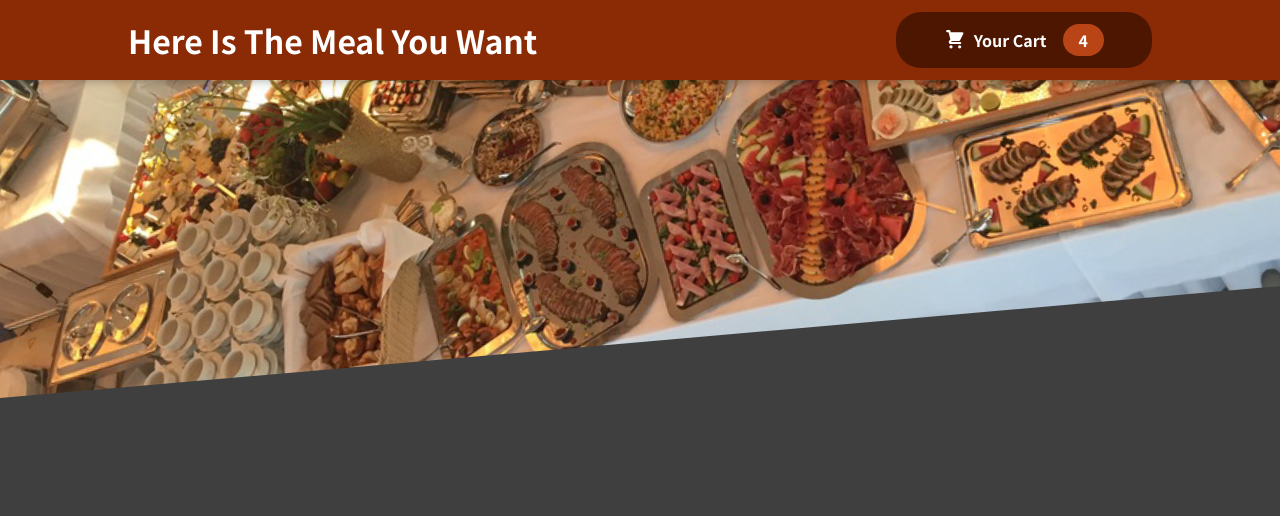
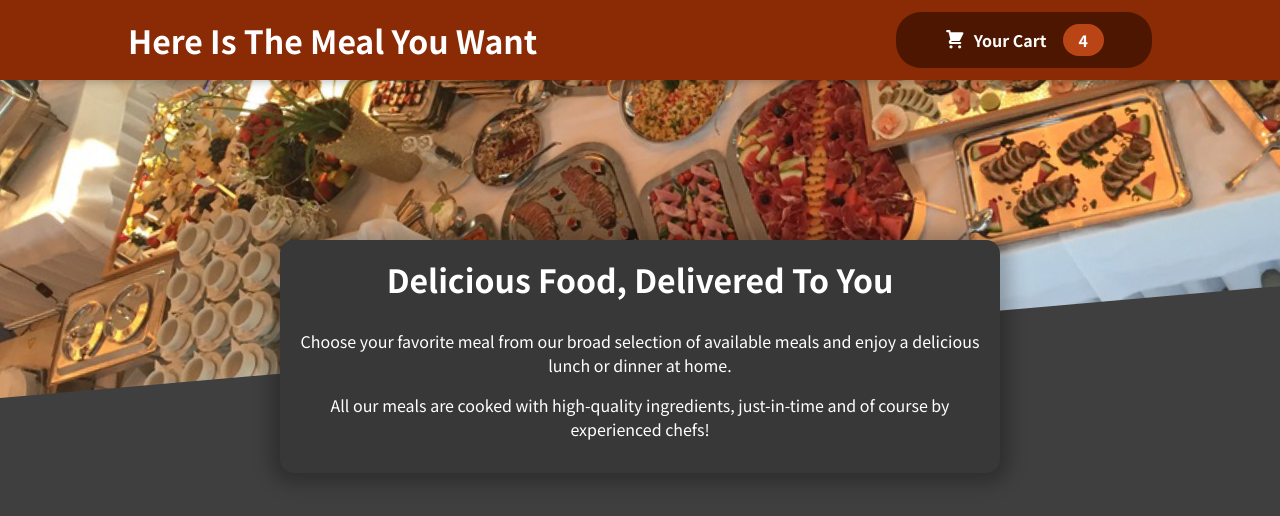
Before and after one commit to AashishKumar99info/FDWITHRJS, a React (Create React App) app in the folder Rjsp1Big Creating A Restaurant Website/: page / in a window 1280 px wide. Shown: the top 516 px of the page. Built offline with nearby package versions, Linux system fonts and the light colour scheme.

Commit message:
Task-2 I Add Restaurant Summary

```diff
--- a/Rjsp1Big Creating A Restaurant Website/src/App.js
+++ b/Rjsp1Big Creating A Restaurant Website/src/App.js
@@ -1,5 +1,5 @@
 import { Fragment } from "react";
-
+import Meals from "./components/Meals/Meals";
 import Header from "./components/Layout/Header";
 
 
@@ -7,6 +7,9 @@
   return (
     <Fragment>
       <Header />
+      <main>
+        <Meals></Meals>
+      </main>
     </Fragment>
   );
 }
--- /dev/null
+++ b/Rjsp1Big Creating A Restaurant Website/src/components/Meals/Meals.js
@@ -0,0 +1,13 @@
+import { Fragment } from "react";
+
+import MealsSummary from "./MealsSummary";
+
+const Meals = () => {
+    return (
+        <Fragment>
+            <MealsSummary/>
+        </Fragment>
+    );
+}
+
+export default Meals;
--- /dev/null
+++ b/Rjsp1Big Creating A Restaurant Website/src/components/Meals/MealsSummary.css
@@ -0,0 +1,18 @@
+.summary {
+    text-align: center;
+    max-width: 45rem;
+    width: 90%;
+    margin: auto;
+    margin-top: -10rem;
+    position: relative;
+    background-color: #383838;
+    color: white;
+    border-radius: 14px;
+    padding: 1rem;
+    box-shadow: 0 1px 18px 10px rgba(0, 0, 0, 0.25);
+  }
+
+  .summary h2 {
+    font-size: 2rem;
+    margin-top: 0;
+  }
--- /dev/null
+++ b/Rjsp1Big Creating A Restaurant Website/src/components/Meals/MealsSummary.js
@@ -0,0 +1,20 @@
+import React from "react";
+import "./MealsSummary.css"
+
+const MealsSummary = () => {
+    return (
+        <section className="summary">
+            <h2>Delicious Food, Delivered To You</h2>
+            <p>
+                Choose your favorite meal from our broad selection of available meals
+                and enjoy a delicious lunch or dinner at home.
+            </p>
+            <p>
+                All our meals are cooked with high-quality ingredients, just-in-time and
+                of course by experienced chefs!
+            </p>
+        </section>
+    );
+}
+
+export default MealsSummary;
```
